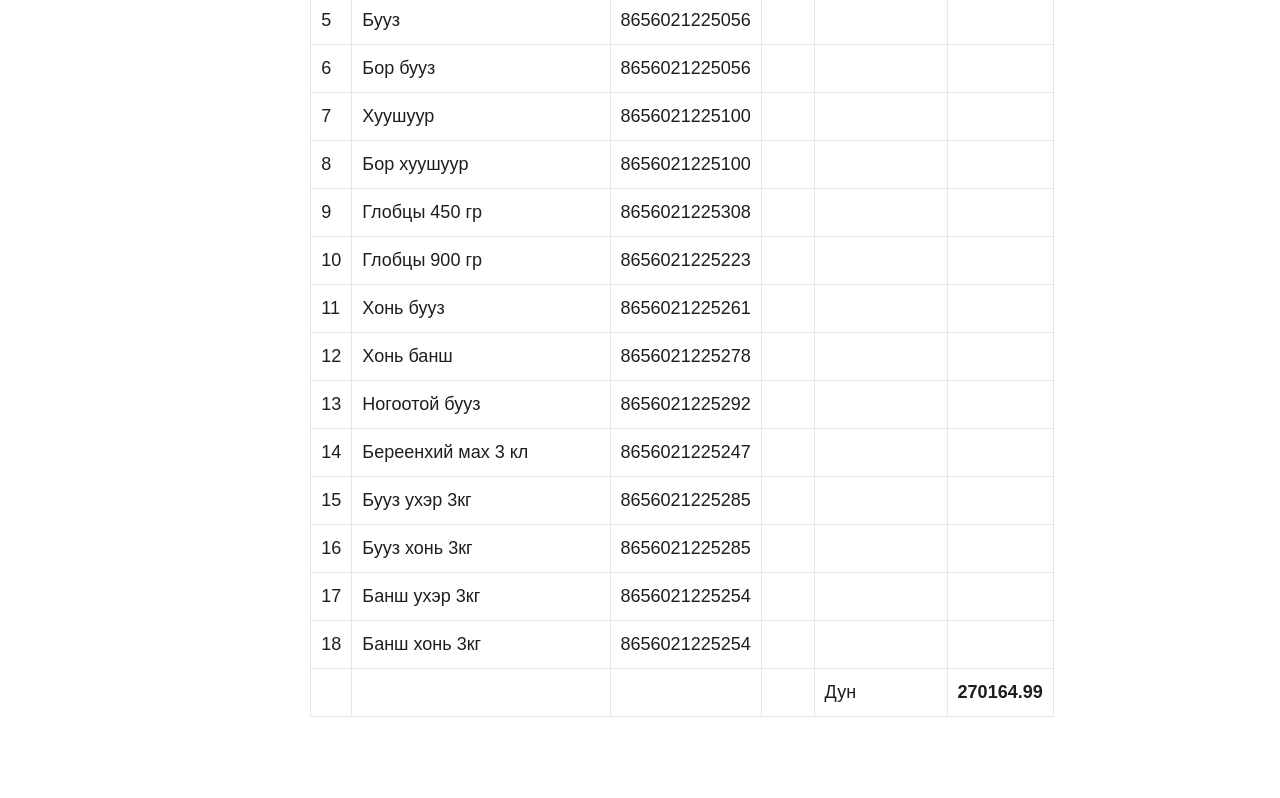
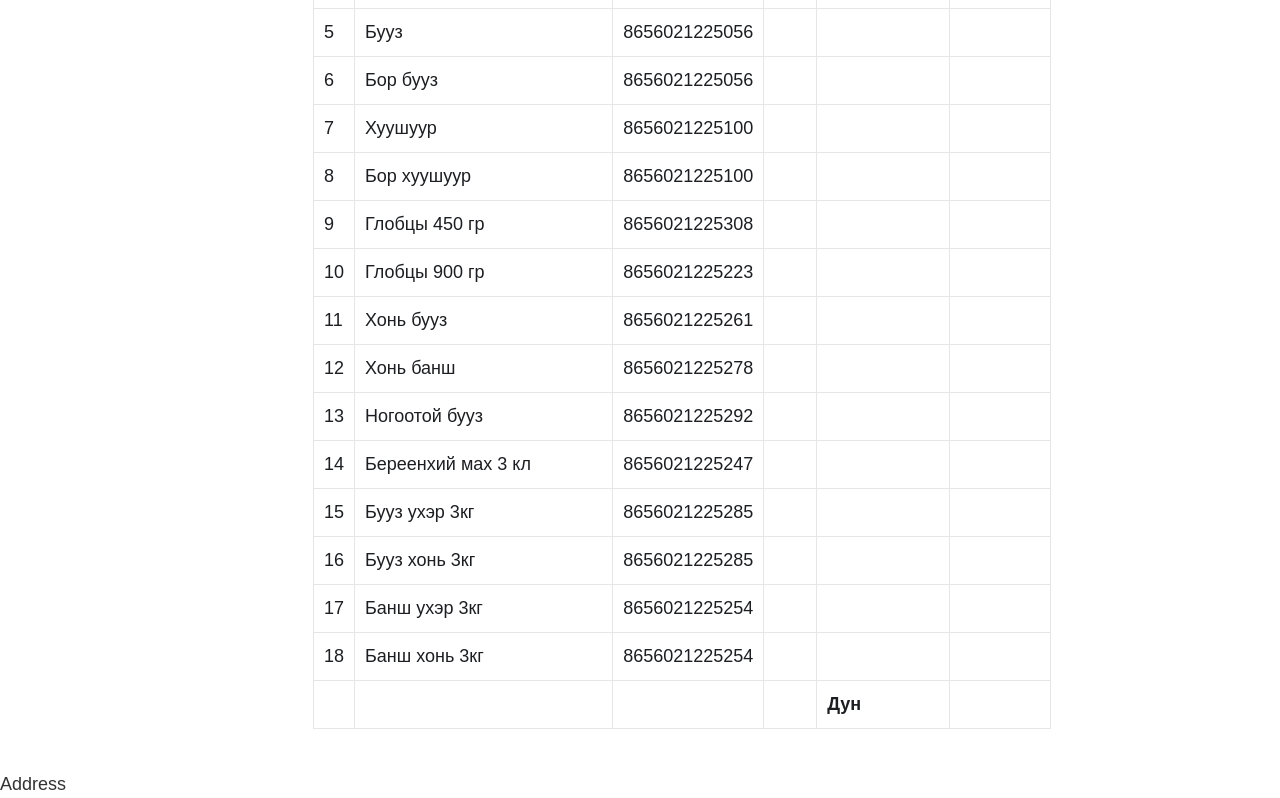
Before and after one commit to aliknds/remote-supply-chain-system, a plain HTML site: page index.html in a window 1280 px wide. Shown: the part 496-1294 px from the top of the page. Before the commit the page ends 1255 px from the top, so only its background shows below. Drawn offline with Linux system fonts and the light colour scheme.

Commit message:
table changed

```diff
--- a/index.html
+++ b/index.html
@@ -15,8 +15,9 @@
             <li><a href="#services">Exit</a></li>
         </ul>
     </div>
+    <main>
         <div class="content">
-    <h1>Borgotsoi - Supply Chain Management</h1>
+            <h1 class="content-title">Borgotsoi - Supply Chain Management</h1>
             <table id="data-table">
                 <thead>
                     <tr>
@@ -182,12 +183,14 @@
                         <td class="unit-price" contenteditable="true"></td>
                         <td class="total-price"></td>
                         <td></td>
-                    <td>Дун</td>
-                    <td><strong>270164.99</strong></td>
+                        <td><strong>Дун</strong></td>
+                        <td><strong></strong></td>
                     </tr>
                 </tbody>
             </table>
         </div>
+    </main>
+    <footer>Address</footer>
     <script src="javascript.js"></script>
 </body>
 </html>
```
Lines whose indentation alone changed are shown as unchanged.
